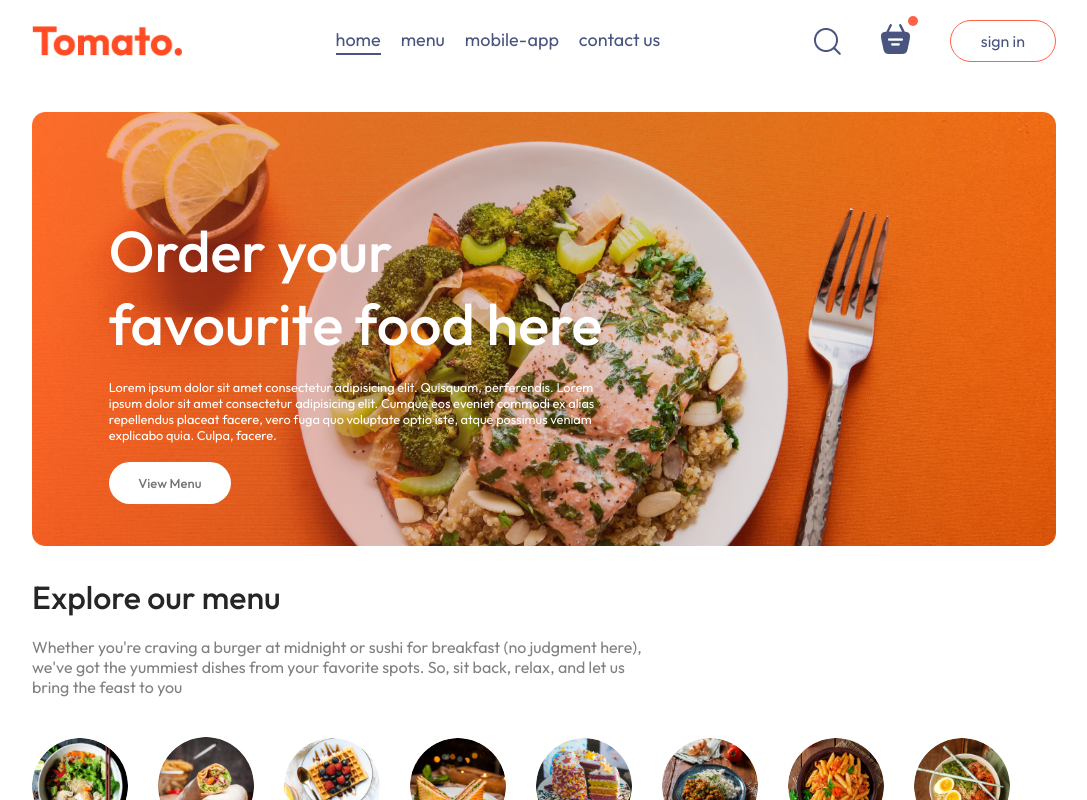
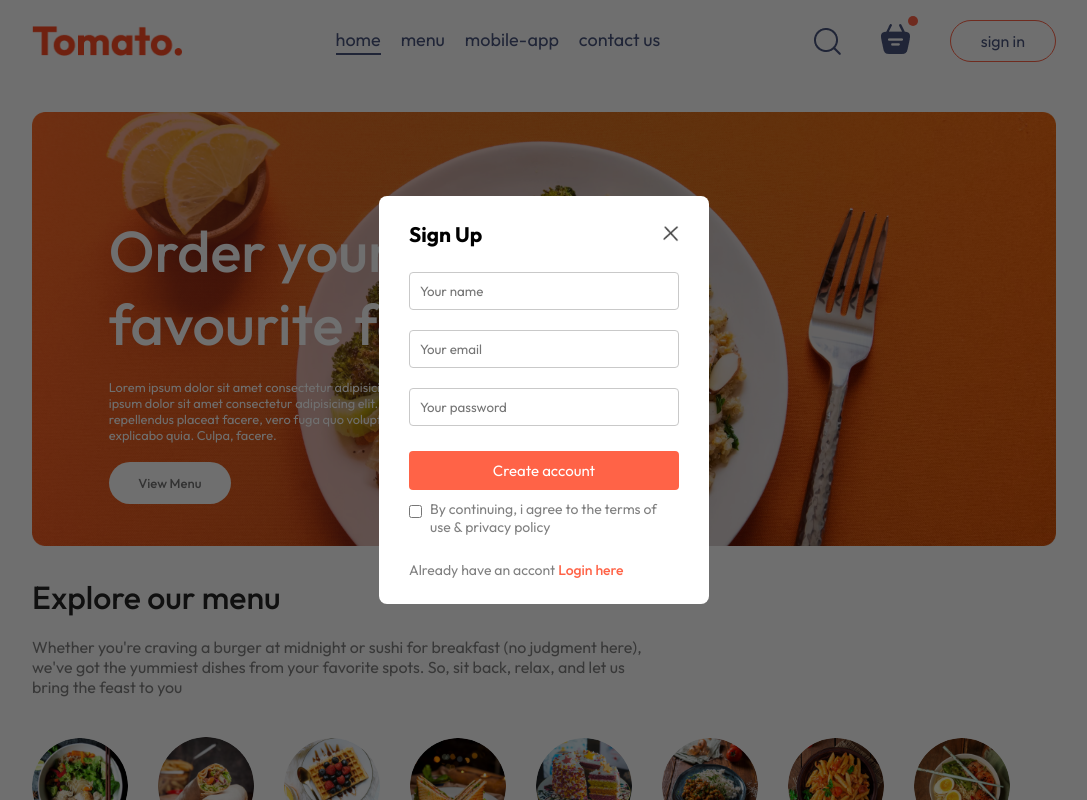
Before and after one commit to rajrawat37/food-delivery-app-react, a React (Vite) app in the folder frontend/: page / in a window 1280 px wide. Both pictures are taken after a click on the button "sign in". Shown: the top 800 px of the page, without its empty margins (96-1183 px from the left). Built offline with nearby package versions, Linux system fonts and the light colour scheme.

Commit message:
feat: signup component

```diff
--- a/frontend/src/App.jsx
+++ b/frontend/src/App.jsx
@@ -1,16 +1,23 @@
-import React from 'react'
+import React, { useState } from 'react'
 import Navbar from './components/Navbar/Navbar';
 import { Route,Routes } from 'react-router-dom';
 import Cart from './pages/Cart/Cart';
 import PlaceOrder from './pages/PlaceOrder/PlaceOrder';
 import Footer from './components/Footer/Footer';
 import Home from './pages/Home/Home';
+import LoginPopup from './components/LoginPopup/LoginPopup';
 
 const App = () => {
+
+
+  const [showLogin,setShowLogin] = useState(false);
+
   return (
     <>
+    {showLogin?<LoginPopup setShowLogin={setShowLogin} />:<></>}
+
      <div class='app'>
-        <Navbar/>
+        <Navbar setShowLogin={setShowLogin}/>
 
         <Routes>
           <Route path='/' element={<Home/>}/>
--- /dev/null
+++ b/frontend/src/components/LoginPopup/LoginPopup.css
@@ -0,0 +1,74 @@
+.login-popup{
+    position: absolute;
+    z-index: 1;
+    width: 100%;
+    height: 100%;
+    background-color: #00000090;
+    display: grid;
+}
+
+.login-popup-container{
+   place-self: center;
+   width: max(23vw,330px);
+   color:#808080;
+   background-color: white;
+   display: flex;
+   flex-direction: column;
+   gap: 25px;
+   padding: 25px 30px;
+   border-radius: 8px;
+   font-size: 14px;
+   animation: fadeIn 0.5s;
+}
+
+.login-popup-title{
+    display: flex;
+    justify-content: space-between;
+    align-items: center;
+    color:black;
+}
+
+.login-popup-title img{
+    width: 16px;
+    cursor: pointer;
+}
+
+.login-popup-inputs{
+    display: flex;
+    flex-direction: column;
+    gap: 20px;
+}
+
+.login-popup-inputs input{
+    outline: none;
+    border: 1px solid #c9c9c9;
+    padding: 10px;
+    border-radius: 4px;
+}
+
+.login-popup-container button{
+    border: none;
+    padding: 10px;
+    border-radius: 4px;
+    color: white;
+    background-color: tomato;
+    font-size: 15px;
+    cursor: pointer;
+}
+
+.login-popup-condition{
+    display: flex;
+    align-items: start;
+    gap: 8px;
+    margin-top:-15px;
+}
+
+.login-popup-condition input{
+ margin-top:5px;
+}
+
+.login-popup p span{
+   color: tomato;
+   font-weight: 500;
+   cursor: pointer;
+}
--- /dev/null
+++ b/frontend/src/components/LoginPopup/LoginPopup.jsx
@@ -0,0 +1,39 @@
+import React, { useState } from 'react'
+import './LoginPopup.css'
+import { assets } from '../../assets/assets';
+
+const LoginPopup = ({setShowLogin}) => {
+
+    const [currState,setCurrState] = useState("Sign Up");
+
+  return (
+     <div className="login-popup">
+        <form className="login-popup-container">
+            <div className="login-popup-title">
+                <h2>{currState}</h2>
+                <img onClick={() => setShowLogin(false)} src={assets.cross_icon} alt="" />
+
+            </div>
+            <div className="login-popup-inputs">
+              <input type="text" placeholder='Your name'></input>
+              <input type="email" placeholder='Your email' required></input>
+              <input type="password" placeholder='Your password' required></input>
+            </div>
+
+        <button>{currState==="Sign Up"?"Create account":"Login"}</button>
+
+        <div className="login-popup-condition">
+                <input type="checkbox" required />
+                <p>By continuing, i agree to the terms of use & privacy policy</p>
+        </div>
+        {currState==="Login"?
+        <p>Create a new account? <span onClick={() => setCurrState("Sign Up")}>Click here</span></p>
+        :<p> Already have an accont <span onClick={() => setCurrState("Login")}>Login here</span></p>
+        }
+
+        </form>
+     </div>
+  )
+}
+
+export default LoginPopup
--- a/frontend/src/components/Navbar/Navbar.jsx
+++ b/frontend/src/components/Navbar/Navbar.jsx
@@ -4,7 +4,7 @@
 import { Link } from 'react-router-dom'
 
 
-const Navbar = () => {
+const Navbar = ({setShowLogin}) => {
 
    const [option,setOption] = useState("home");
 
@@ -29,7 +29,7 @@
                 <img src={assets.basket_icon} alt="" />
                 <div className="dot"></div>
             </div>
-            <button>sign in</button>
+            <button onClick={() => setShowLogin(true)}>sign in</button>
         </div>
 
     </div>
```
